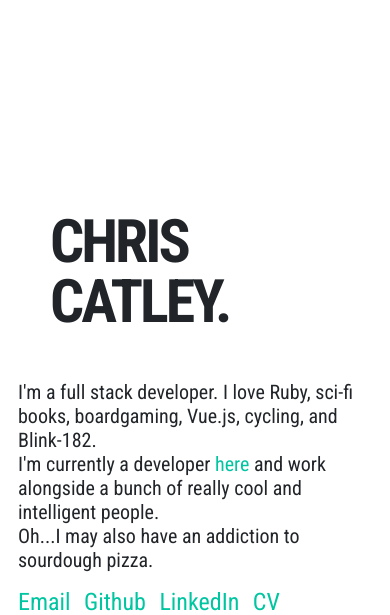
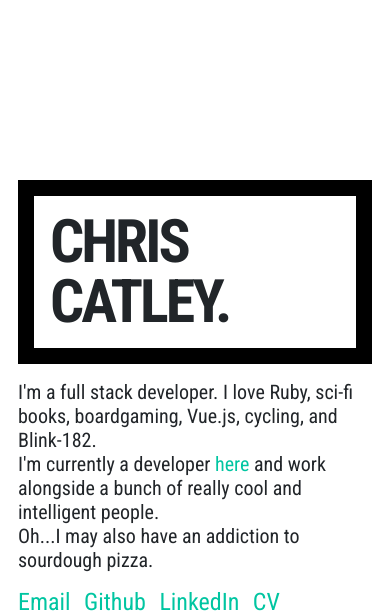
Before and after one commit to catley85/catley85.github.io, a PHP site: page / in a window 390 px wide. Shown: the top 615 px of the page. Run offline with PHP 8.4, Linux system fonts and the light colour scheme.

Commit message:
fix: fix mobile border colour

```diff
--- a/main.css
+++ b/main.css
@@ -55,7 +55,7 @@ h3 {
 
 @media only screen and (max-width: 992px) {
   h1 {
-    border: solid 24px white;
+    border: solid 24px black;
     font-size: 120px;
     line-height: 110px;
   }
@@ -63,7 +63,7 @@ h3 {
 
 @media only screen and (max-width: 768px) {
   h1 {
-    border: solid 20px white;
+    border: solid 20px black;
     font-size: 60px;
     letter-spacing: -1px;
     line-height: 70px;
@@ -80,7 +80,7 @@ h3 {
 
 @media only screen and (max-width: 576px) {
   h1 {
-    border: solid 16px white;
+    border: solid 16px black;
     font-size: 60px;
     letter-spacing: -3px;
     line-height: 60px;
```
